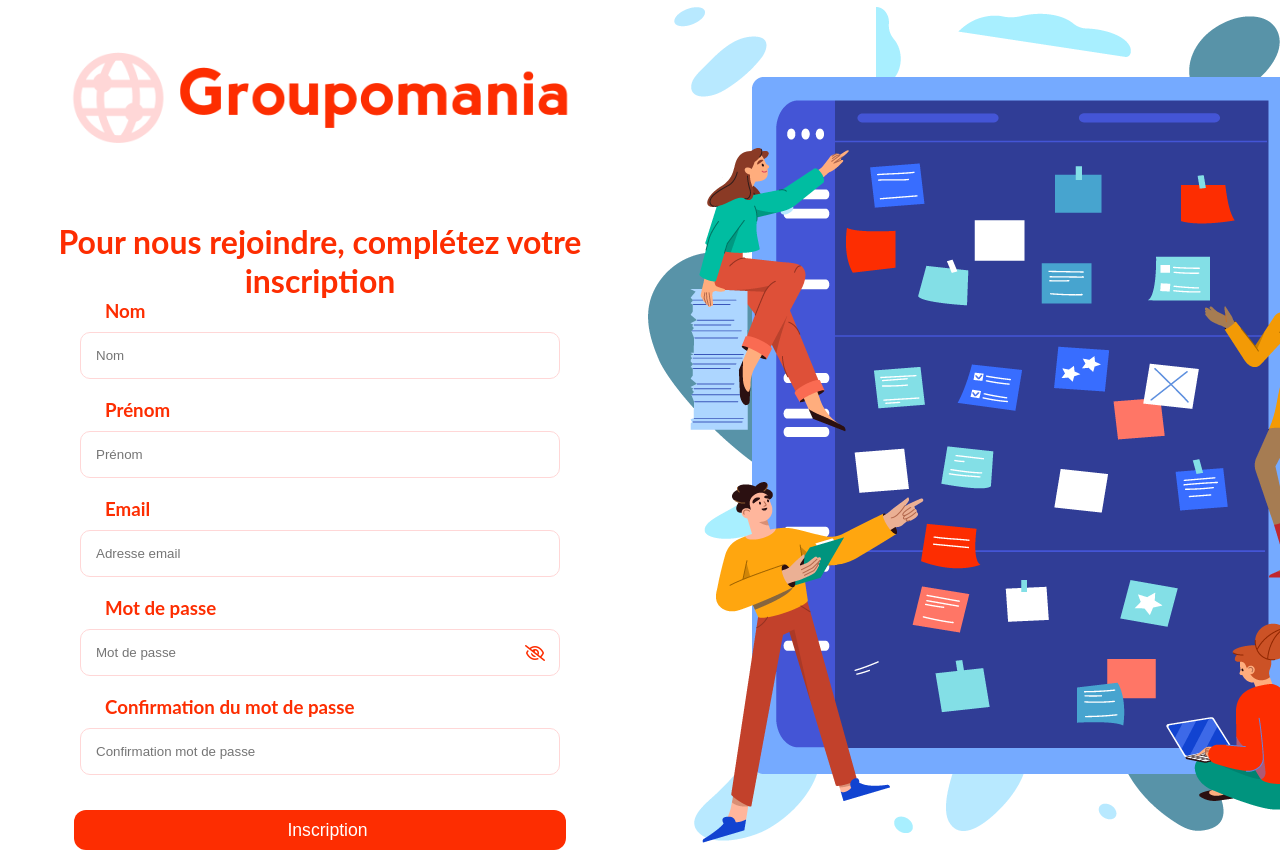
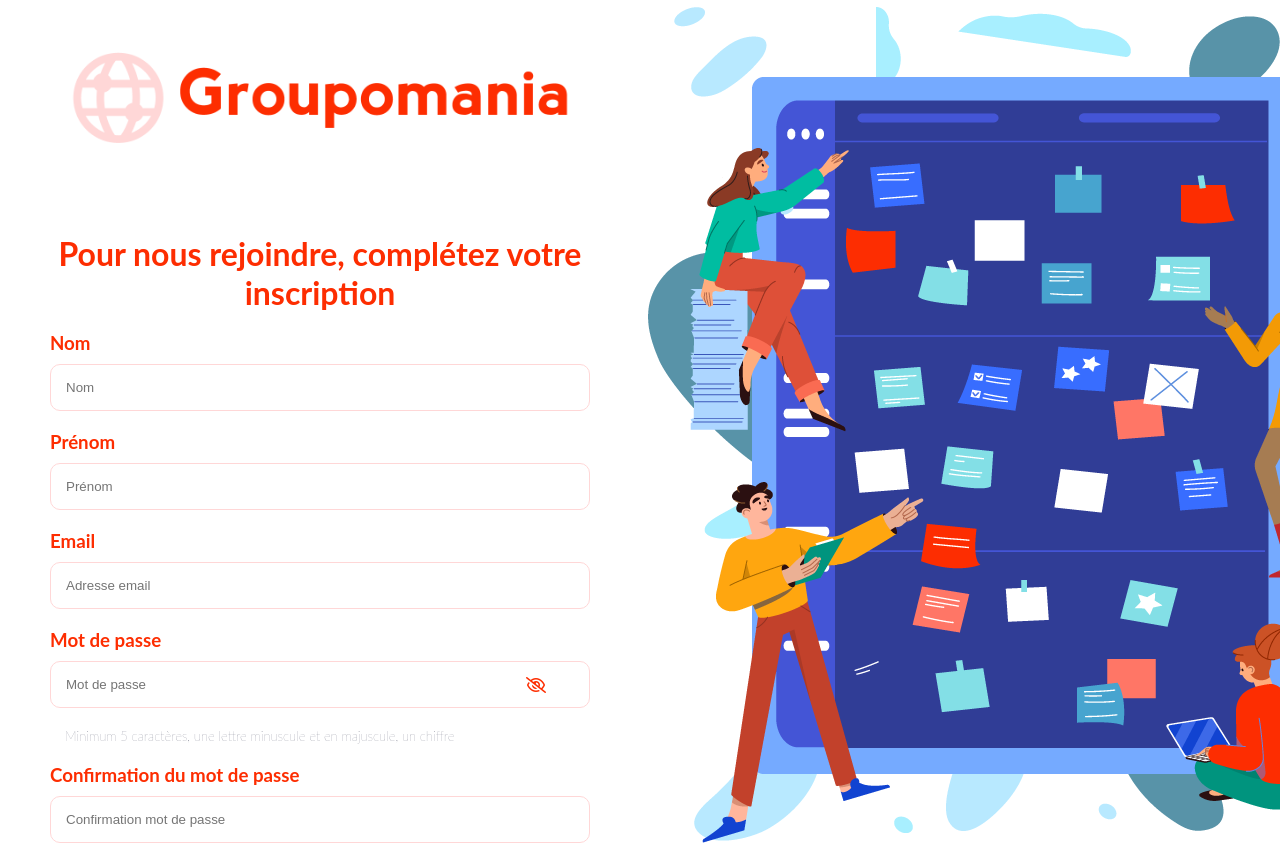
Before and after one commit to KDeflandre/P7-Groupomania, a Vue app in the folder frontend/: page /signUp in a window 1280 px wide. Shown: the top 852 px of the page. Built offline with nearby package versions, Linux system fonts and the light colour scheme.

Commit message:
up delete + catch + css

```diff
--- a/frontend/jsconfig.json
+++ b/frontend/jsconfig.json
@@ -5,7 +5,6 @@
     "baseUrl": "./",
     "moduleResolution": "node",
     "jsx": "preserve",
-    "include": "[...]",
     "paths": {
       "@/*": [
         "src/*"
--- a/frontend/src/store/index.js
+++ b/frontend/src/store/index.js
@@ -67,10 +67,13 @@ export default createStore({
         .then((response) => {
           context.commit('updateUser', response.data.user)
           context.commit('updateToken', response.data.token)
-          // this.$router.push({ name: "PostPage" }); //REDIRECT
           router.push({ name: "PostPage" });
         })
-        .catch((err) => {
+        .catch(error => {
+          this.error = true;
+          this.errorMsg = error.response.message;
+          console.log(error.response.data.message);
+
         });
     },
     login(context, data) {
--- a/frontend/src/views/SignUp.vue
+++ b/frontend/src/views/SignUp.vue
@@ -34,7 +34,9 @@
                                 </span>
                             </span>
                         </div>
-
+                        <div class="infoPassword">
+                            <p>Minimum 5 caractères, une lettre minuscule et en majuscule, un chiffre</p>
+                        </div>
                         <h3>Confirmation du mot de passe</h3>
                         <input type="password" v-model="password2" class="password"
                             placeholder="Confirmation mot de passe" required>
@@ -79,20 +81,11 @@ export default {
         toggleShow() {
             this.showPassword = !this.showPassword;
         },
-        // seePassword() {
-        //     if (this.type === "password") {
-        //         this.type = "text";
-        //         this.btnTxt = "Hide Password";
-        //     } else {
-        //         this.type = "password";
-        //         this.btnTxt = "Show Password";
-        //     }
-        // },
 
         sendFormSignup() {
             if (this.prenom == "" || this.nom == "" || this.email == "" || this.password == "") {
-                this.error = true; // Si au moins 1 champ est vide on signal une erreur
-                this.errorMsg = "Merci de remplir tous les champs"; //le message d'erreur
+                this.error = true;
+                this.errorMsg = "Merci de remplir tous les champs";
             } else if (this.password !== this.password2) {
                 this.error = true;
                 this.errorMsg = "Les mots de passe ne sont pas indentiques";
@@ -121,16 +114,15 @@ body {
     max-width: 1920px;
 }
 
-.buttonP {
-    background: none;
-    color: #FD2D01;
-    position: absolute;
-    left: 780px;
-    top: 675px;
-    right: 0;
-    bottom: 0;
+.signup {
+    display:flex;
+    flex-direction: column;
+    /* align-content: center; */
+    align-items: center;
 }
-
+.signup h1 {
+    padding:20px;
+}
 .btnPassword {
     position: relative;
 }
@@ -143,7 +135,7 @@ label.password {
     bottom: 20px;
     right: 10%;
     position: absolute;
-    width: 50px;
+    width: 0px;
     height: 46px;
     display: flex;
     justify-content: center;
@@ -189,7 +181,7 @@ label.password {
     cursor: pointer;
 }
 
-.login_box,
+/* .login_box,
 .register_box {
     width: 80%;
     margin: 0 auto;
@@ -198,24 +190,28 @@ label.password {
 .login_box,
 .register_box h1 {
     padding-top: 30px;
+} */
+
+/* .connexion p {
+    padding: 0px 52px 0 52px;
+} */
+.formBox {
+    width:90%;
 }
-
-.connexion p {
-    padding: 0px 52px 0 52px;
-}
-
-/* .formBox {
-    display: flex;
-    flex-direction: column;
-    justify-content: center;
-} */
 .formBox h3 {
     text-align: left;
-    padding-left: 85px;
+    /* padding-left: 85px; */
     margin-bottom: 10px;
-    display: flex;
+    /* display: flex; */
 }
-
+.infoPassword {
+    color: #4E5166;
+    font-weight: 200;
+    font-size: small;
+    text-align: justify;
+    padding-bottom: 20px;
+    padding-left: 15px;
+}
 h1 {
     font-size: 2rem;
     color: #FD2D01;
@@ -223,7 +219,7 @@ h1 {
 }
 
 form input {
-    width: 80%;
+    width: 100%;
     outline: none;
     border: 1px solid #FFD7D7;
     padding: 15px 0;
@@ -268,11 +264,6 @@ a:hover {
     text-decoration: underline;
 }
 
-.post_text,
-.post_media {
-    font-size: 1rem;
-}
-
 .registerArea {
     display: flex;
     justify-content: center;
@@ -289,7 +280,7 @@ a:hover {
 .returnLogin {
     color: #FD2D01;
     font-weight: bold;
-    cursor: pointer;
+    /* cursor: pointer; */
 }
 
 @media screen and (max-width: 1024px) {
@@ -325,10 +316,10 @@ a:hover {
         display: block;
     }
 
-    .login__box,
+    /* .login__box,
     .register_box {
         width: 100%;
-    }
+    } */
 
 }
 </style>
```
Also changed, not shown: 2 other files (tests, documents, lock files or other folders).
